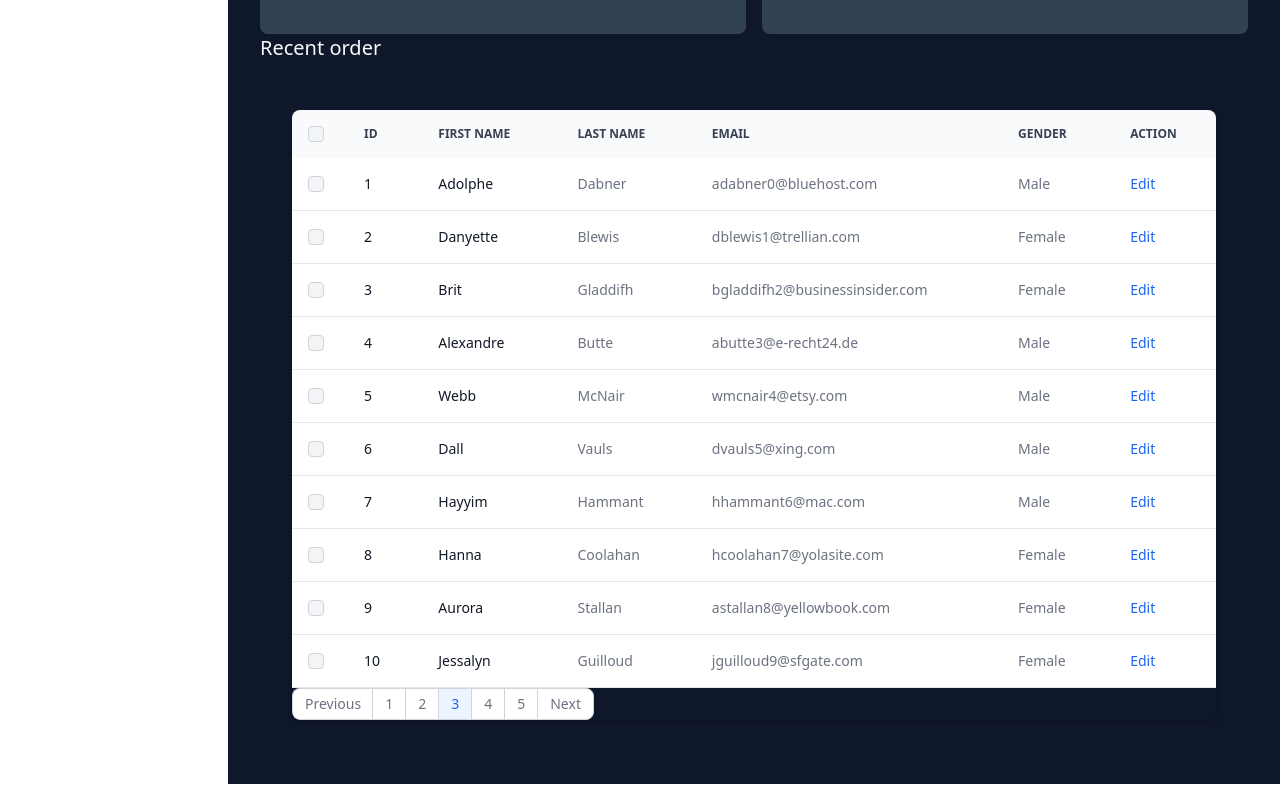
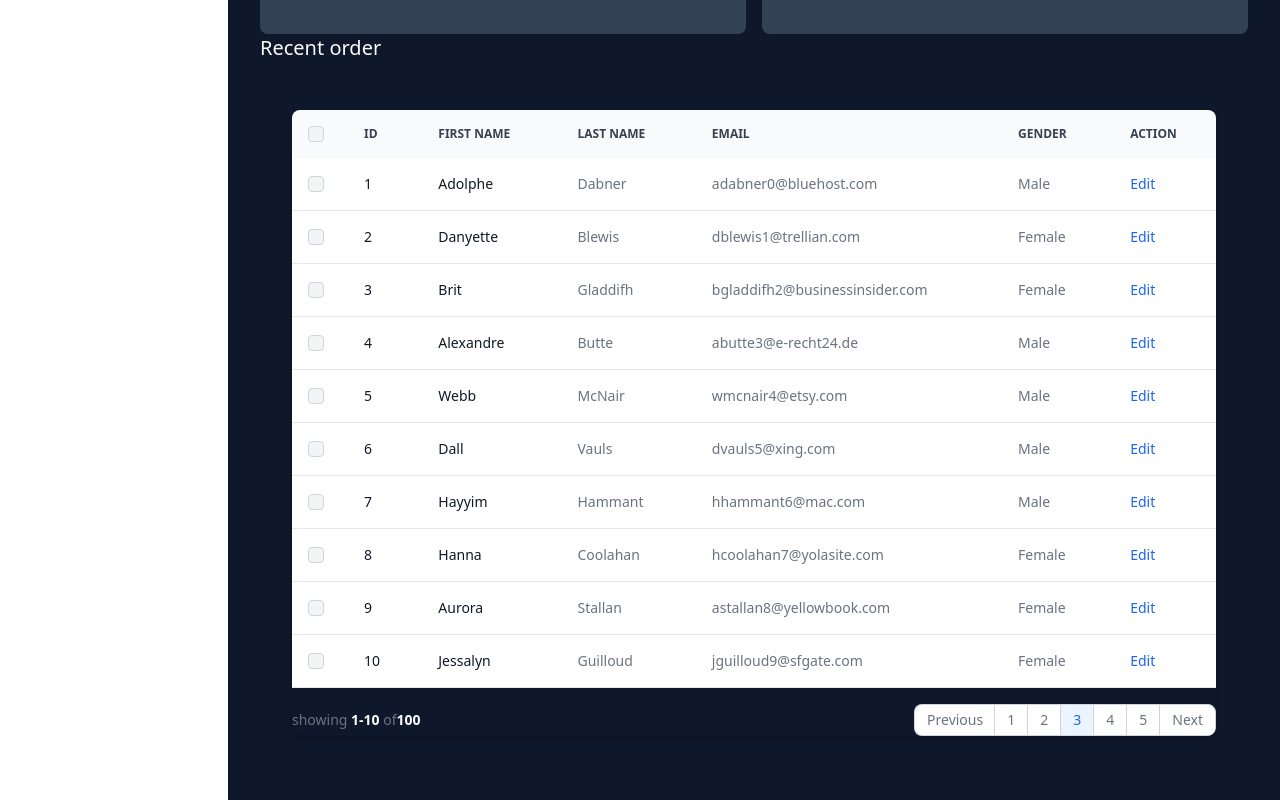
Before and after one commit to prashant2150487/nextjs-multi-vender, a Next.js app: page /dashboard in a window 1280 px wide. Shown: the part 988-1788 px from the top of the page. Built offline with nearby package versions, Linux system fonts and the light colour scheme.

Commit message:
fix table code

```diff
--- a/components/backoffice/CustomDataTable.jsx
+++ b/components/backoffice/CustomDataTable.jsx
@@ -5,10 +5,12 @@ export const CustomDataTable = () => {
   const [currentPage, setCurrentPage] = useState(1);
 
   const PAGE_SIZE = 10;
-  const noOfpages = data.length / PAGE_SIZE;
+  const noOfpages = Math.ceil(data.length / PAGE_SIZE);
   const startIndex = (currentPage - 1) * PAGE_SIZE;
   const endIndex = startIndex + PAGE_SIZE;
   const cuurentlyDisplayedData = data.slice(startIndex, endIndex);
+  const itemStartIndx = startIndex + 1;
+  const itemEndIndx = startIndex + PAGE_SIZE;
 
   console.log(startIndex, endIndex);
   // console.log(data);
@@ -107,7 +109,21 @@ export const CustomDataTable = () => {
             <tbody></tbody>
           </table>
 
-          <nav aria-label="Page navigation example">
+          <nav
+            aria-label="Page navigation example"
+            className="flex justify-between pt-4 items-center flex-wrap md:flex-row"
+          >
+            <span className="text-sm font-normal text-gray-500 dark:text-gray-400 mb-4 md:mb-0 block full-width md:inline-block md:w-auto">
+              showing{" "}
+              <span className="font-semibold text-gray-50 dark:text-white">
+                {itemStartIndx}-{endIndex}
+              </span>{" "}
+              of
+              <span className="font-semibold text-gray-50 dark:text-white">
+                {data.length}
+              </span>
+            </span>
+
             <ul className="inline-flex -space-x-px text-sm">
               <li>
                 <button
```
